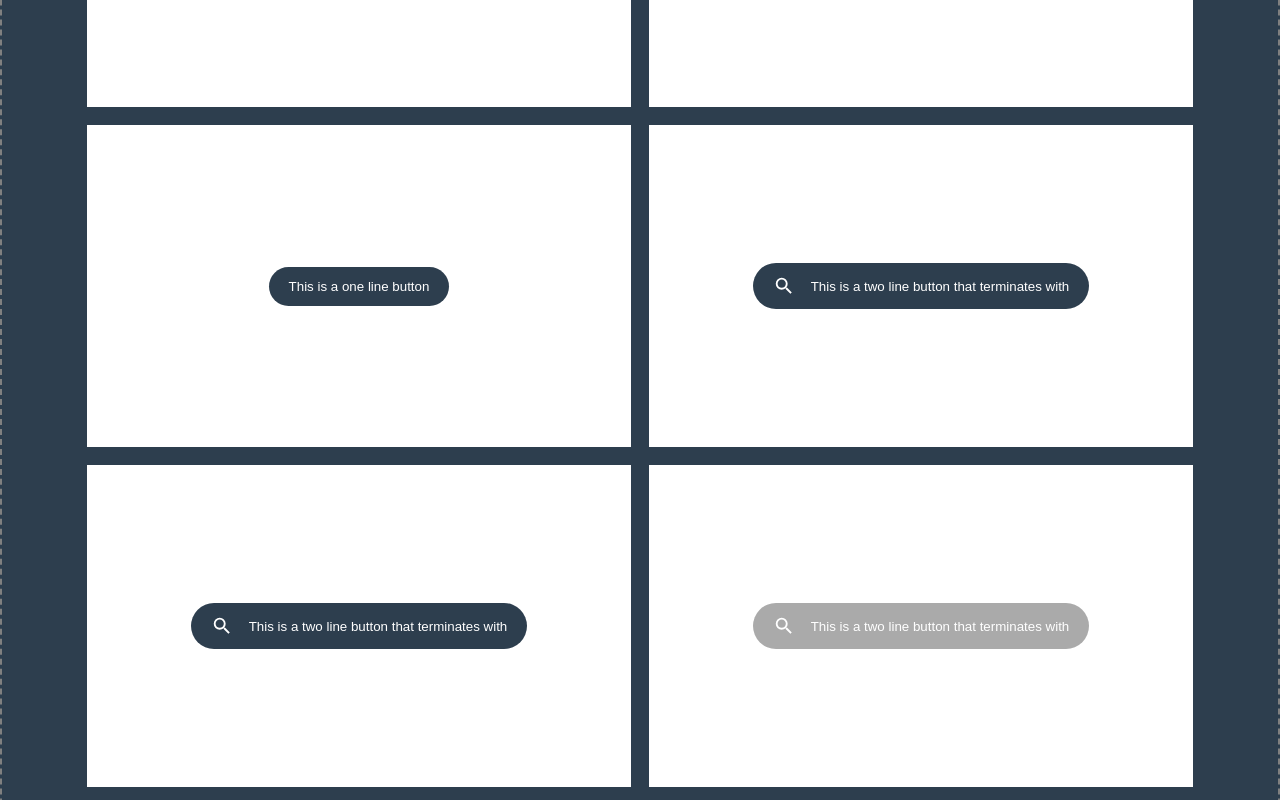
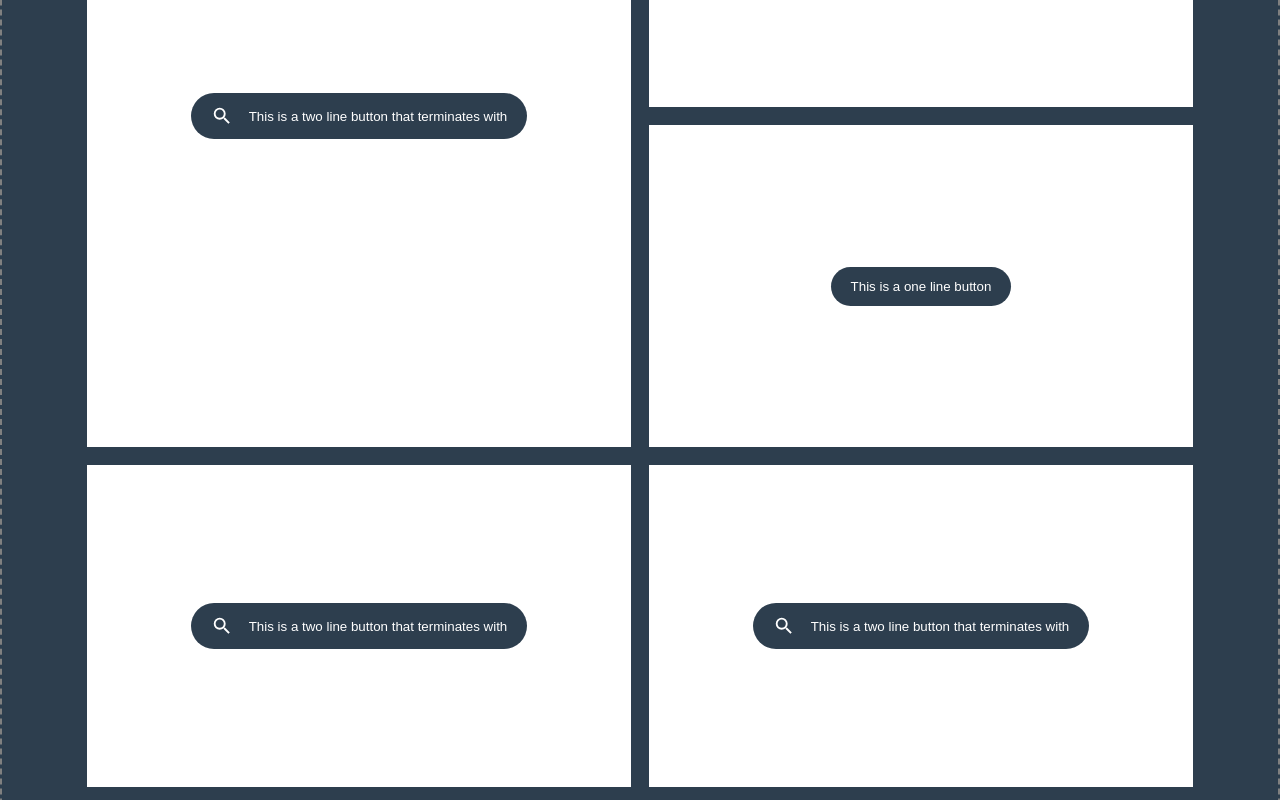
Before and after one commit to jhonnovax/react-components-scss-modules, a React (Create React App) app: page / in a window 1280 px wide. Shown: the part 560-1360 px from the top of the page. Built offline with nearby package versions, Linux system fonts and the light colour scheme.

Commit message:
Added styles for grid and responsiveness of cards layout

```diff
--- a/src/components/firm-facts/firm-facts-card/firm-facts-card.module.scss
+++ b/src/components/firm-facts/firm-facts-card/firm-facts-card.module.scss
@@ -5,7 +5,7 @@
 	background-color: white;
 	border: none;
 	text-align: center;
-	height: 322px;
+	min-height: 322px;
 	cursor: pointer;
 	padding: 16px;
 
--- a/src/components/firm-facts/firm-facts.js
+++ b/src/components/firm-facts/firm-facts.js
@@ -22,37 +22,37 @@ const FirmFacts = () => {
 					</FirmFactButton>
 				</FirmFactCard>
 
-				<FirmFactCard className={styles.tile} variant="default">
+				<FirmFactCard variant="default">
 					<FirmFactButton variant="icon">
 						This is a two line button that terminates with
 					</FirmFactButton>
 				</FirmFactCard>
 
-				<FirmFactCard className={styles.tile} variant="default">
+				<FirmFactCard variant="default">
 					<FirmFactButton variant="default">
 						This is a one line button
 					</FirmFactButton>
 				</FirmFactCard>
 
-				<FirmFactCard className={styles.tile} variant="default">
+				<FirmFactCard variant="default">
 					<FirmFactButton variant="icon">
 						This is a two line button that terminates with
 					</FirmFactButton>
 				</FirmFactCard>
 
-				<FirmFactCard className={styles.tile} variant="default">
+				<FirmFactCard variant="default">
 					<FirmFactButton variant="icon">
 						This is a two line button that terminates with
 					</FirmFactButton>
 				</FirmFactCard>
 
-				<FirmFactCard className={styles.tile} variant="default">
+				<FirmFactCard variant="default">
 					<FirmFactButton variant="icon" disabled={true}>
 						This is a two line button that terminates with
 					</FirmFactButton>
 				</FirmFactCard>
 
-				<FirmFactCard className={styles.tile} variant="border">
+				<FirmFactCard variant="border">
 					<FirmFactButton variant="icon">
 						This is a two line button that terminates with
 					</FirmFactButton>
--- a/src/components/firm-facts/firm-facts.module.scss
+++ b/src/components/firm-facts/firm-facts.module.scss
@@ -47,7 +47,12 @@
 
 	@media (width > 768px) {
 		.cardsContainer {
-			grid-template-columns: repeat(auto-fill, minmax(364px, 1fr));
+			grid-template-columns: repeat(auto-fill, minmax(360px, 1fr));
+			grid-template-rows: auto;
+
+			.featured {
+				grid-row: span 2;
+			}
 		}
 	}
 }
```
